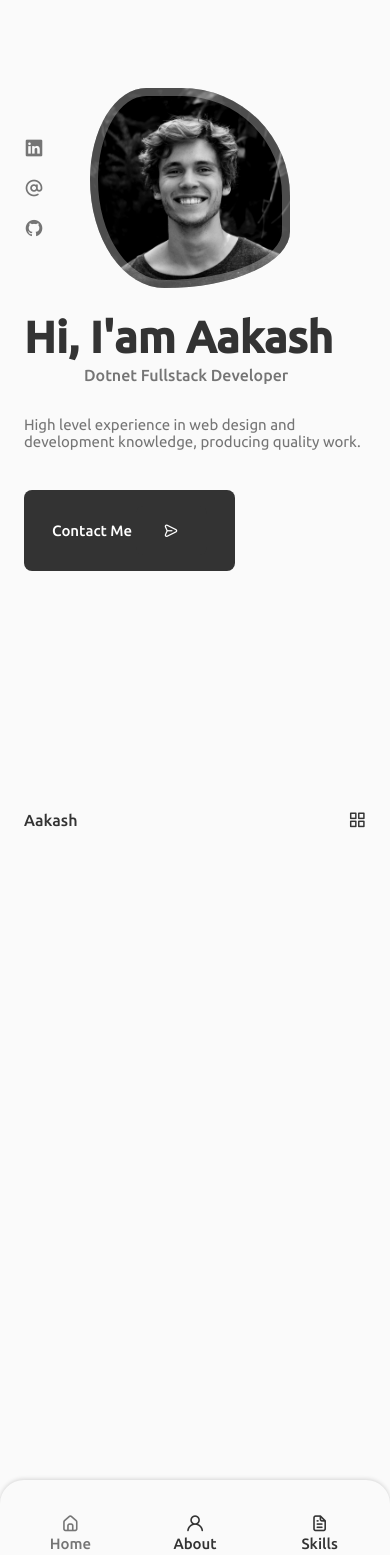
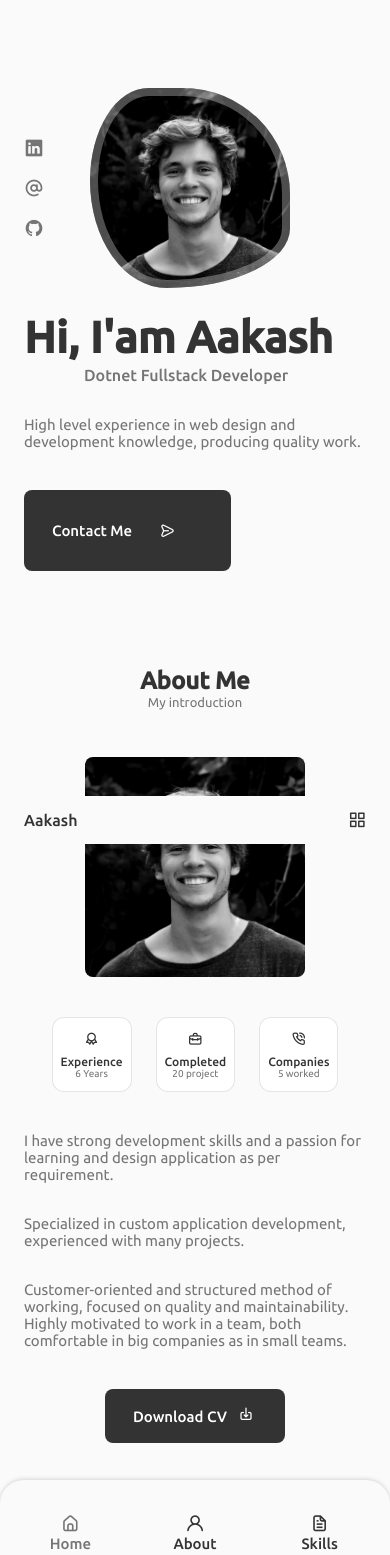
Before and after one commit to aakashpalariya/aakashpalariya.github.io, a React (Create React App) app: page / in a window 390 px wide. Before the commit the page ends 844 px from the top, so only its background shows below. Built offline with nearby package versions, Linux system fonts and the light colour scheme.

Commit message:
About secton added

```diff
--- a/src/App.css
+++ b/src/App.css
@@ -119,19 +119,19 @@ img {
   padding: 6rem 0 2rem;
 }
 
-.section__title {
+.section_title {
   font-size: var(--h1-font-size);
   color: var(--title-color);
 }
 
-.section__subtitle {
+.section_subtitle {
   display: block;
   font-size: var(--small-font-size);
   margin-bottom: 4rem;
 }
 
-.section__title,
-.section__subtitle {
+.section_title,
+.section_subtitle {
   text-align: center;
 }
 
@@ -161,11 +161,11 @@ img {
   background-color: var(--title-color-dark);
 }
 
-.button__icon {
+.button_icon {
   margin-left: var(--mb-0-5);
 }
 
-.button--flex {
+.button-flex {
   display: inline-flex;
   align-items: center;
 }
@@ -182,7 +182,7 @@ img {
     padding: 1rem 1.75rem;
   }
 
-  .button__icon {
+  .button_icon {
     width: 22px;
     height: 22px;
   }
@@ -198,7 +198,7 @@ img {
     padding: 2rem 0 4rem;
   }
 
-  .section__subtitle {
+  .section_subtitle {
     margin-bottom: var(--mb-3);
   }
 }
--- a/src/App.js
+++ b/src/App.js
@@ -2,6 +2,7 @@ import logo from './logo.svg';
 import './App.css';
 import Header from './comonents/header/Header';
 import Home from './comonents/home/Home';
+import About from './comonents/about/About';
 
 const App = () => {
   return (
@@ -9,6 +10,7 @@ const App = () => {
     <Header/>
     <main className='main'>
       <Home/>
+      <About/>
     </main>
     </>
   )
--- /dev/null
+++ b/src/comonents/about/About.css
@@ -0,0 +1,142 @@
+.about_container {
+    grid-template-columns: repeat(2, 1fr);
+    align-items: center;
+    column-gap: 4rem;
+}
+
+.about_img {
+    width: 350px;
+    border-radius: .5rem;
+    justify-self: center;
+    align-self: center;
+}
+
+.about_description {
+    text-align: left;
+    padding: 0 4rem 0 0;
+    margin-bottom: var(--mb-1);
+}
+
+.about_description2 {
+    text-align: left;
+    margin-bottom: var(--mb-2-5);
+}
+
+.about_info {
+    grid-template-columns: repeat(3, 140px);
+    display: flex;
+    /* justify-content: space-evenly; */
+    margin-bottom: var(--mb-2-5);
+}
+
+.about_box {
+    display: grid;
+    background-color: var(--container-color);
+    border: 1px solid rgba(0, 0, 0, 0.1);
+    border-radius: 0.75rem;
+    text-align: center;
+    padding: 1rem 1.25rem;
+}
+
+.about_icon {
+    font-size: 1.rem;
+    color: var(--title-color);
+    margin-bottom: var(--mb-0-5);
+}
+
+.about_info-title {
+    font-size: var(--h2-font-size);
+    font-weight: var(--font-semi-bold);
+    color: var(--title-color);
+}
+
+.about_info-name {
+    font-size: var(--smaller-font-size);
+}
+
+/* .about_info-title,
+.about_info-name {
+    display: block;
+    text-align: center;
+} */
+
+.about_info-title {
+    font-weight: var(--font-medium);
+    font-size: var(--smaller-font-size);
+}
+
+.about_info-subtitle {
+    font-size: var(--tiny-font-size);
+}
+
+.about_button {
+    display: flex;
+    justify-content: center;
+}
+
+.button--small {
+    padding: .75rem 1rem;
+}
+
+.button--link {
+    padding: 0;
+    background-color: transparent;
+    color: var(--first-color);
+}
+
+.button--link:hover {
+    background-color: transparent;
+    color: var(--first-color-alt);
+}
+
+
+
+@media screen and (max-width: 992px) {
+    .about_container {
+        grid-template-columns: 1fr;
+        row-gap: 2.5rem;
+    }
+
+    .about_img {
+        width: 220px;
+    }
+
+    .about_box {
+        padding: 0.75rem 0.5rem;
+    }
+
+    .about_data {
+        text-align: center;
+    }
+
+    .about_info {
+        justify-content: center;
+    }
+
+    .about_description {
+        padding: 0 5rem;
+        margin-bottom: 2rem;
+    }
+}
+
+@media screen and (max-width: 768px) {
+
+}
+
+@media screen and (max-width: 576px) {
+    .about_info{
+        grid-template-columns: repeat(3, 1fr);
+    }
+    .about_description{
+        padding: 0;
+    }
+}
+
+@media screen and (max-width: 350px) {
+    .about_info{
+        grid-template-columns: repeat(2, 1fr);
+    }
+    .about_description{
+        padding: 0;
+    }
+}
--- /dev/null
+++ b/src/comonents/about/About.jsx
@@ -0,0 +1,37 @@
+import React from 'react'
+import "./About.css"
+import AboutImg from "../../assets/about.jpg";
+import Info from './Info';
+
+const About = () => {
+    return (
+        <section class="about section" id="about">
+            <h2 class="section_title">About Me</h2>
+            <span class="section_subtitle">My introduction</span>
+
+            <div class="about_container container grid">
+                <img src={AboutImg} alt="image" class="about_img" />
+
+                <div class="about_data">
+                    <Info />
+                    <p class="about_description">
+                        I have strong development skills and a passion for learning and design application as per requirement.
+                    </p>
+                    <p class="about_description">
+                        Specialized in custom application development, experienced with many projects.
+                    </p>
+                    <p class="about_description2">
+                        Customer-oriented and structured method of working, focused on quality and maintainability. Highly motivated to work in a team, both comfortable in big companies as in small teams.
+                    </p>
+                    <div class="about_button">
+                        <a download="" href="assets/pdf/Aakash Palariya.pdf" class="button button--flex">
+                            Download CV <i class="uil uil-download-alt button_icon"></i>
+                        </a>
+                    </div>
+                </div>
+            </div>
+        </section>
+    )
+}
+
+export default About
--- /dev/null
+++ b/src/comonents/about/Info.jsx
@@ -0,0 +1,25 @@
+import React from 'react'
+
+const Info = () => {
+    return (
+        <div class="about_info grid">
+            <div className='about_box'>
+            <i class="uil uil-award about_icon"></i>
+                <span class="about_info-title">Experience</span>
+                <span class="about_info-subtitle">6 Years </span>
+            </div>
+            <div className='about_box'>
+            <i class="uil uil-briefcase-alt about_icon"></i>
+                <span class="about_info-title">Completed</span>
+                <span class="about_info-subtitle">20 project</span>
+            </div>
+            <div className='about_box'>
+            <i class="uil uil-phone-volume about_icon"></i>
+                <span class="about_info-title">Companies</span>
+                <span class="about_info-subtitle">5 worked</span>
+            </div>
+        </div>
+    )
+}
+
+export default Info
--- a/src/comonents/home/Home.css
+++ b/src/comonents/home/Home.css
@@ -136,7 +136,9 @@
     font-size: 1.25rem;
   }
 
-  @media screen and (max-width: 992px) {
+  @media screen and (max-width: 992px){
+
+  }
 
 
   @media screen and (max-width: 768px) {
@@ -178,7 +180,7 @@
         display: none;
     }
   }
-  }
+
   @media screen and (max-width: 576px) {
     .home_content{
         grid-template-columns: 0.5fr 3fr;
```
